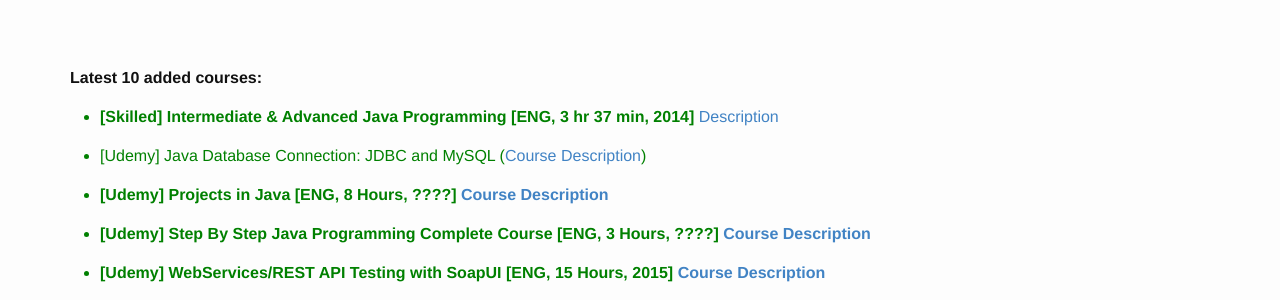
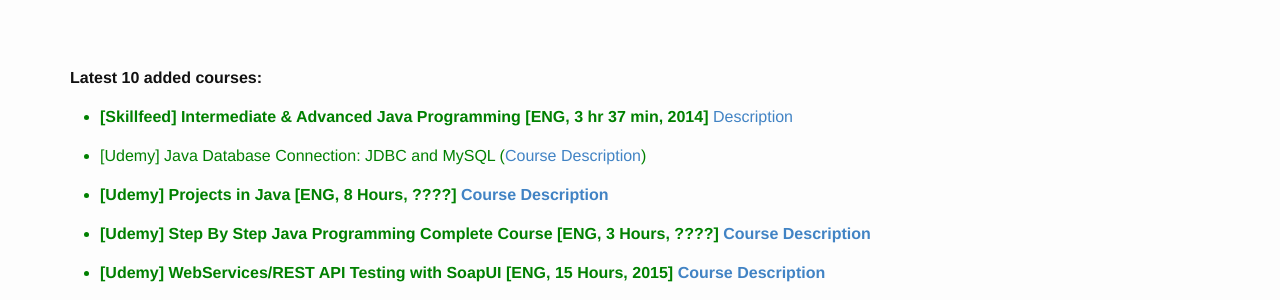
Before and after one commit to webmakaka/javadev.org, a Jekyll site: the page built from website/index.md, in a window 1280 px wide. Shown: the part 283-583 px from the top of the page. Built offline with Jekyll 4.4.1, drawn with Linux system fonts in a browser that asks for light colours.

Commit message:
Update index.md

```diff
--- a/website/index.md
+++ b/website/index.md
@@ -15,7 +15,7 @@
 **Latest 10 added courses:**
 
 <ul>
-<li style="color:green"><strong>[Skilled] Intermediate & Advanced Java Programming [ENG, 3 hr 37 min, 2014]</strong> <a href="https://www.skillfeed.com/courses/2105-intermediate-advanced-java-programming">Description</a></li>
+<li style="color:green"><strong>[Skillfeed] Intermediate & Advanced Java Programming [ENG, 3 hr 37 min, 2014]</strong> <a href="https://www.skillfeed.com/courses/2105-intermediate-advanced-java-programming">Description</a></li>
 <li style="color:green">[Udemy] Java Database Connection: JDBC and MySQL  (<a href="https://www.udemy.com/how-to-connect-java-jdbc-to-mysql/">Course Description</a>)</li>
 <li style="color:green"><strong>[Udemy] Projects in Java [ENG, 8 Hours, ????] <a href="https://www.udemy.com/learn-java-by-building-projects/">Course Description</a></strong></li>
 <li style="color:green"><strong>[Udemy] Step By Step Java Programming Complete Course [ENG, 3 Hours, ????] <a href="https://www.udemy.com/step-by-step-java-programming-complete-course/">Course Description</a></strong></li>
```
